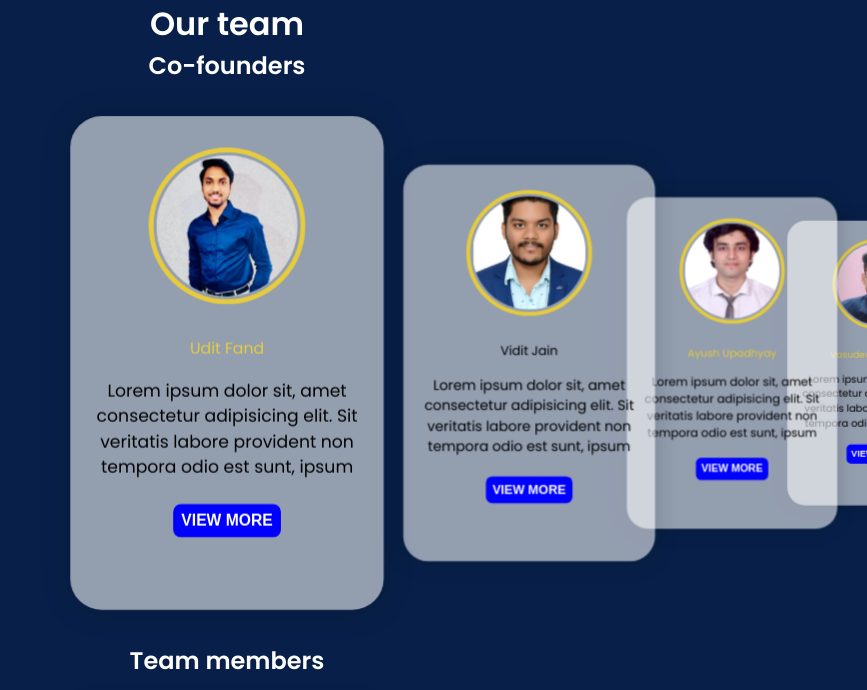
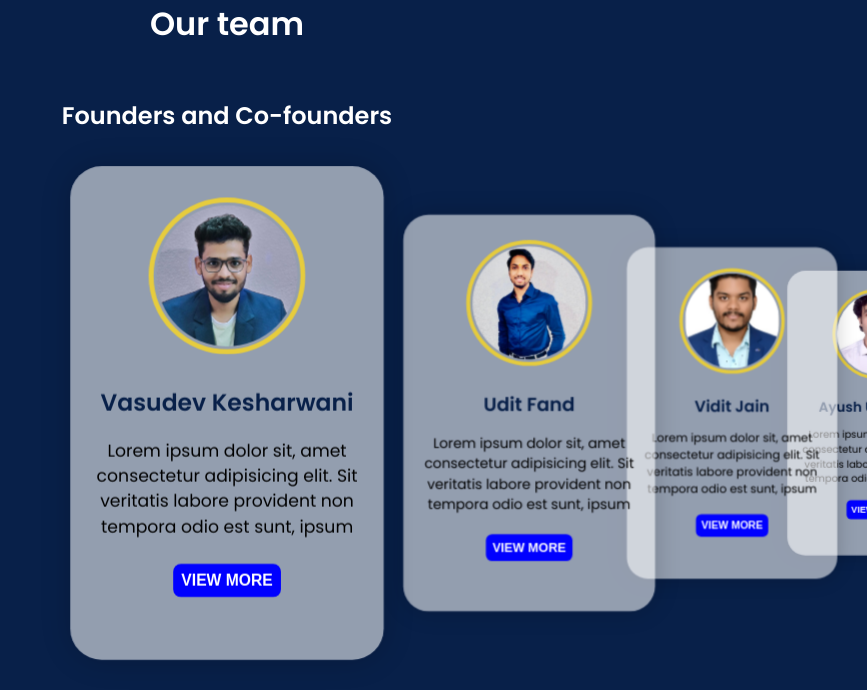
Before and after one commit to Viditj082/Irescue, a website: page public/team.html in a window 1280 px wide. Shown: the top 690 px of the page, without its empty margins (413-1280 px from the left). Drawn offline with nearby package versions, Linux system fonts and the light colour scheme.

Commit message:
changes v1

```diff
--- a/public/team.html
+++ b/public/team.html
@@ -16,7 +16,7 @@
 <body>
   <div>
     <h1 class="head">Our team</h1>
-    <h2 class="cof">Co-founders</h2>
+    <h2 class="cof" style="margin-top: 50px">Founders and Co-founders</h2>
   </div>
 
 <div>
@@ -26,11 +26,23 @@
 
       <div class="card swiper-slide">
         <div class="card__image">
+          <img src="./WhatsApp Image 2022-09-06 at 22.57.05.jpeg" alt="card image">
+        </div>
+
+        <div class="card__content">
+          <span class="card__name" style="color:#082049;font-weight: bold;font-size: 1.5rem;">Vasudev Kesharwani</span>
+          <p class="card__text">Lorem ipsum dolor sit, amet consectetur adipisicing elit. Sit veritatis labore provident non tempora odio est sunt, ipsum</p>
+          <button class="card__btn">View More</button>
+        </div>
+      </div>
+
+      <div class="card swiper-slide">
+        <div class="card__image">
           <img src="./WhatsApp Image 2022-09-02 at 22.15.07.jpeg" alt="card image">
         </div>
 
         <div class="card__content">
-          <span class="card__name">Udit Fand</span>
+          <span class="card__name" style="color:#082049;font-weight: bold;font-size: 1.5rem;">Udit Fand</span>
           <p class="card__text">Lorem ipsum dolor sit, amet consectetur adipisicing elit. Sit veritatis labore provident non tempora odio est sunt, ipsum</p>
           <button class="card__btn">View More</button>
         </div>
@@ -42,7 +54,7 @@
         </div>
 
         <div class="card__content">
-          <span class="card__name" style="color:black">Vidit Jain</span>
+          <span class="card__name" style="color:#082049;font-weight: bold;font-size: 1.5rem;">Vidit Jain</span>
           <p class="card__text">Lorem ipsum dolor sit, amet consectetur adipisicing elit. Sit veritatis labore provident non tempora odio est sunt, ipsum</p>
           <button class="card__btn">View More</button>
         </div>
@@ -54,19 +66,7 @@
         </div>
 
         <div class="card__content">
-          <span class="card__name">Ayush Upadhyay</span>
-          <p class="card__text">Lorem ipsum dolor sit, amet consectetur adipisicing elit. Sit veritatis labore provident non tempora odio est sunt, ipsum</p>
-          <button class="card__btn">View More</button>
-        </div>
-      </div>
-
-      <div class="card swiper-slide">
-        <div class="card__image">
-          <img src="./WhatsApp Image 2022-09-03 at 08.30.30.jpeg" alt="card image">
-        </div>
-
-        <div class="card__content">
-          <span class="card__name">Vasudev Kesharwani</span>
+          <span class="card__name" style="color:#082049;font-weight: bold;font-size: 1.5rem;">Ayush Upadhyay</span>
           <p class="card__text">Lorem ipsum dolor sit, amet consectetur adipisicing elit. Sit veritatis labore provident non tempora odio est sunt, ipsum</p>
           <button class="card__btn">View More</button>
         </div>
```
Also changed, not shown: public/WhatsApp Image 2022-09-06 at 22.57.05.jpeg (added), 1 other file.
